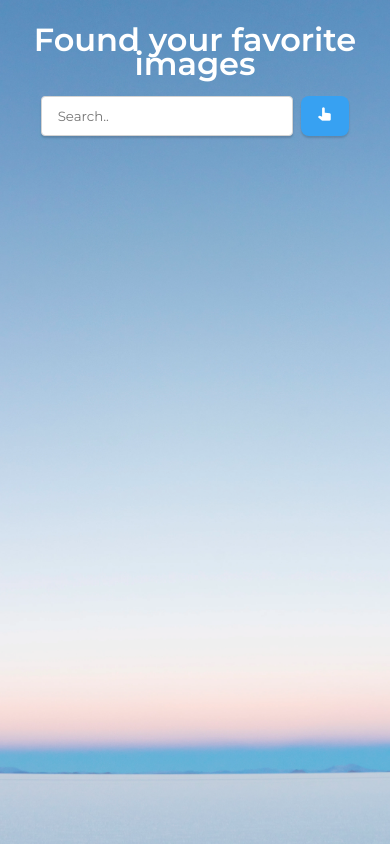
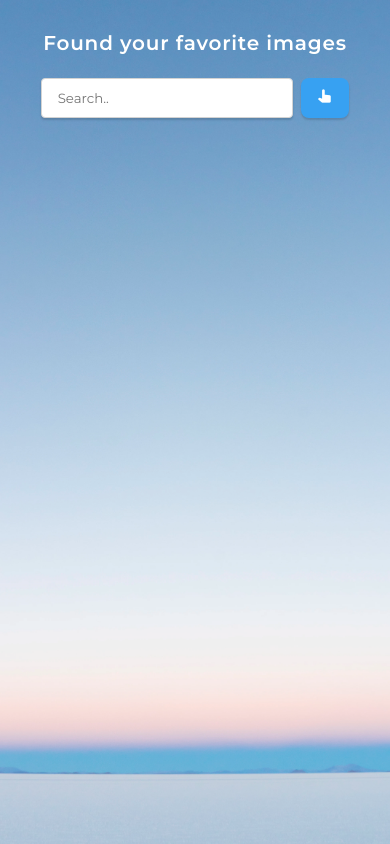
Before and after one commit to vladyslavJs/goit-js-hw-12, a website built with Vite: page src/index.html in a window 390 px wide. Built offline with nearby package versions, Linux system fonts and the light colour scheme; what simplelightbox would draw is missing.

Commit message:
update-for-mobile-version

```diff
--- a/src/css/styles.css
+++ b/src/css/styles.css
@@ -34,6 +34,8 @@
   text-align: center;
   justify-content: center;
   color:#fff;
+  line-height: 1.5;
+  letter-spacing: 0.04em;
 }
 
 .form {
@@ -245,3 +247,15 @@ span {
   line-height: 1.5;
   letter-spacing: 0.04em;
 }
+
+@media screen and (max-width: 768px) {
+
+  .gallery-item {
+    width: fit-content;
+  }
+
+  .main-title {
+    font-size: 20px;
+  }
+
+}
```
